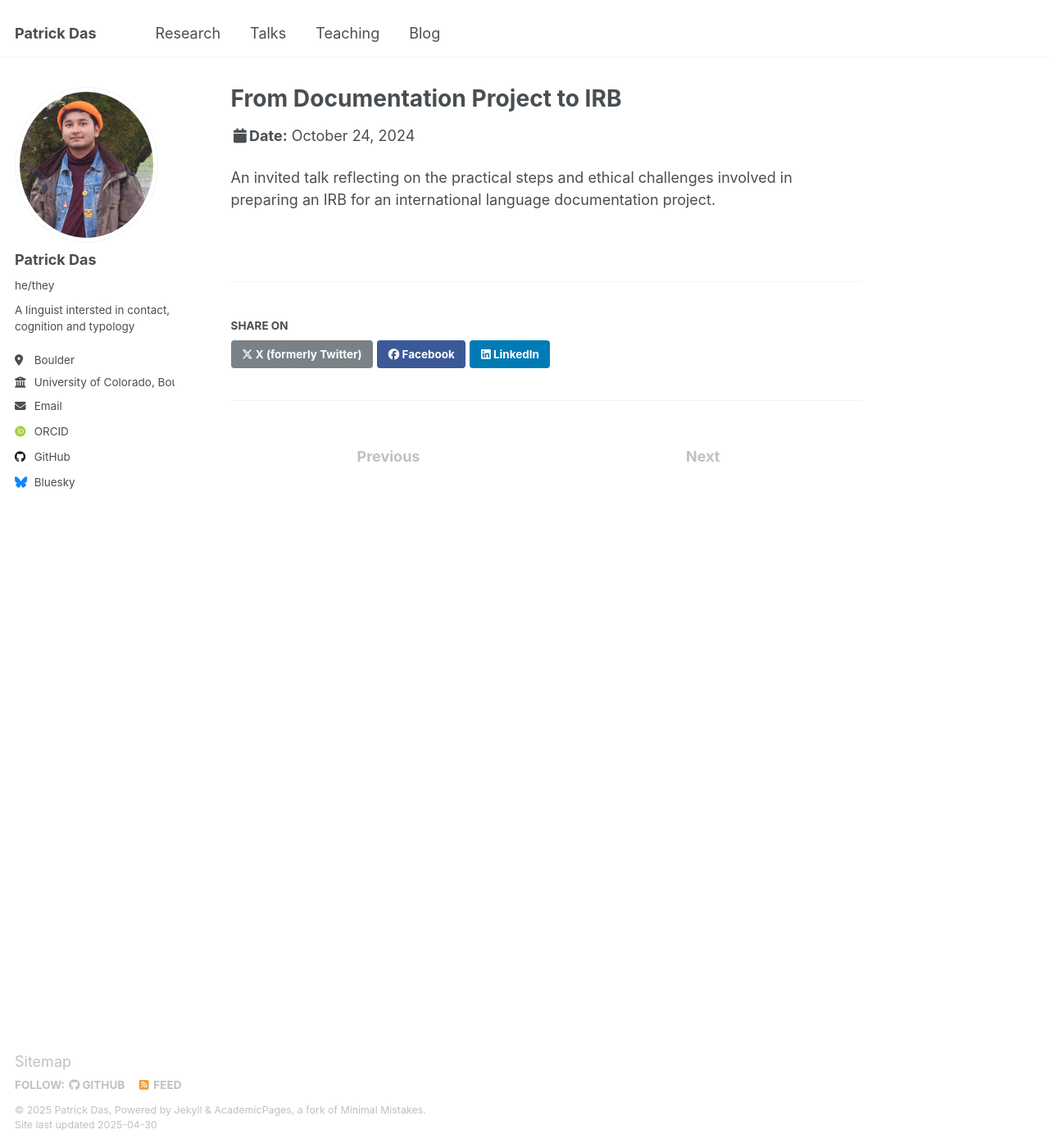
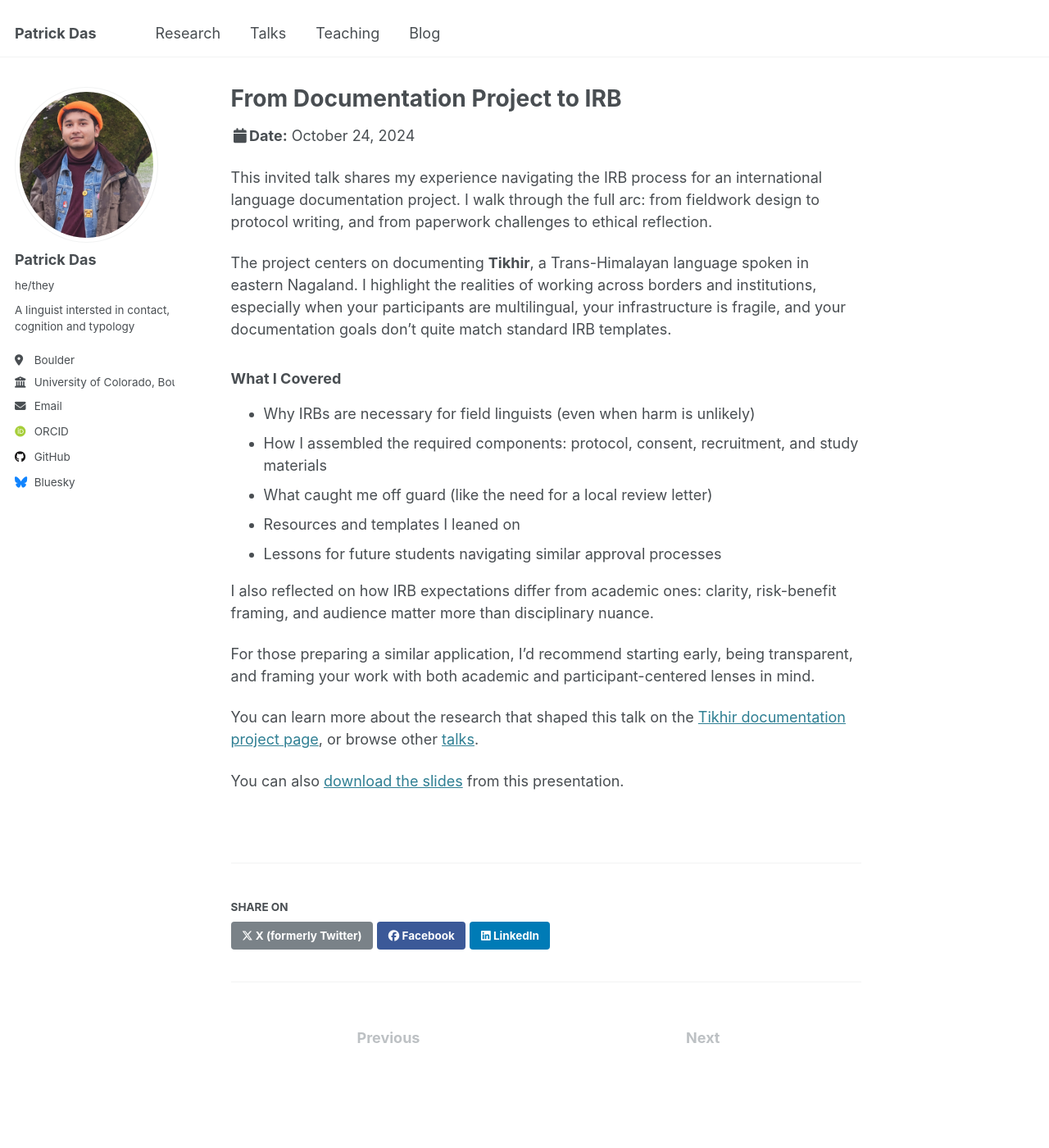
Before and after one commit to patrickdas/patrickdas.github.io, a Jekyll site: the page built from _talks/talk_irb_updated.md, in a window 1280 px wide and 1400 px high. Shown: the whole window at 82% size. Built offline with Jekyll 4.4.1, drawn with Linux system fonts in a browser that asks for light colours; some web fonts are replaced.

Commit message:
Update talk_irb_updated.md

```diff
--- a/_talks/talk_irb_updated.md
+++ b/_talks/talk_irb_updated.md
@@ -6,6 +6,25 @@ permalink: /talks/irb/
 venue: "CU Boulder Language Documentation & Description Reading Group"
 date: 2024-10-24
 location: "University of Colorado Boulder"
+excerpt: "Reflections on the practical steps and ethical challenges in preparing an IRB for international language documentation."
 ---
 
-An invited talk reflecting on the practical steps and ethical challenges involved in preparing an IRB for an international language documentation project.
+This invited talk shares my experience navigating the IRB process for an international language documentation project. I walk through the full arc: from fieldwork design to protocol writing, and from paperwork challenges to ethical reflection.
+
+The project centers on documenting **Tikhir**, a Trans-Himalayan language spoken in eastern Nagaland. I highlight the realities of working across borders and institutions, especially when your participants are multilingual, your infrastructure is fragile, and your documentation goals don’t quite match standard IRB templates.
+
+### What I Covered
+
+- Why IRBs are necessary for field linguists (even when harm is unlikely)
+- How I assembled the required components: protocol, consent, recruitment, and study materials
+- What caught me off guard (like the need for a local review letter)
+- Resources and templates I leaned on
+- Lessons for future students navigating similar approval processes
+
+I also reflected on how IRB expectations differ from academic ones: clarity, risk-benefit framing, and audience matter more than disciplinary nuance.
+
+For those preparing a similar application, I’d recommend starting early, being transparent, and framing your work with both academic and participant-centered lenses in mind.
+
+You can learn more about the research that shaped this talk on the [Tikhir documentation project page](/tikhir/), or browse other [talks](/talks/).
+
+You can also [download the slides](../../assets/presentations/das_irb_irb_talk.pdf) from this presentation.
```
